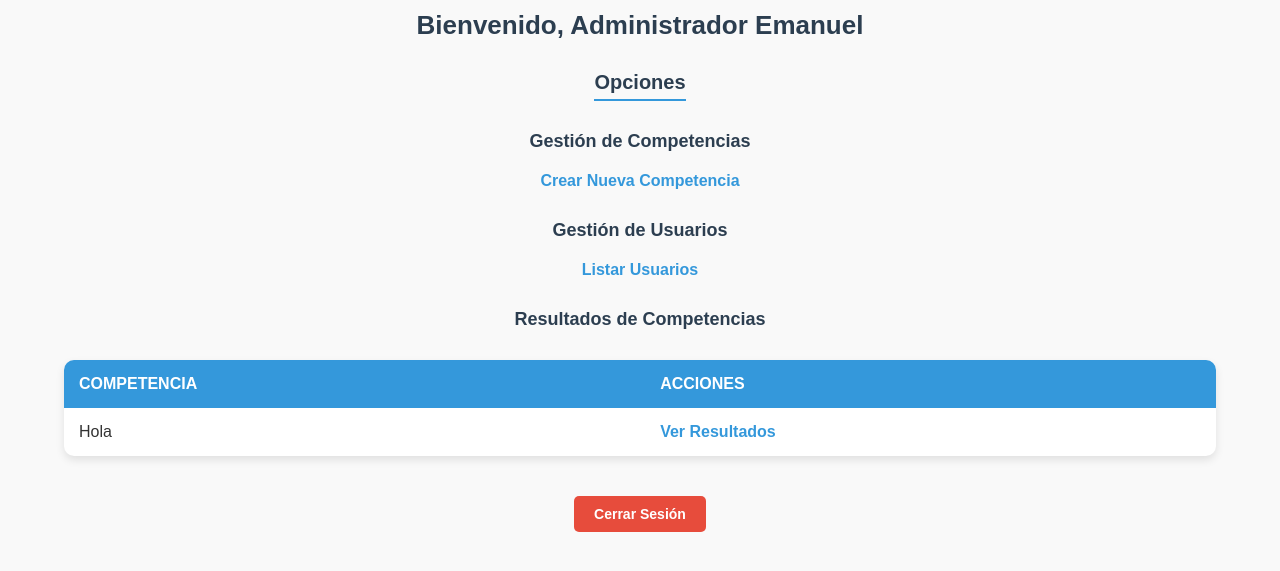
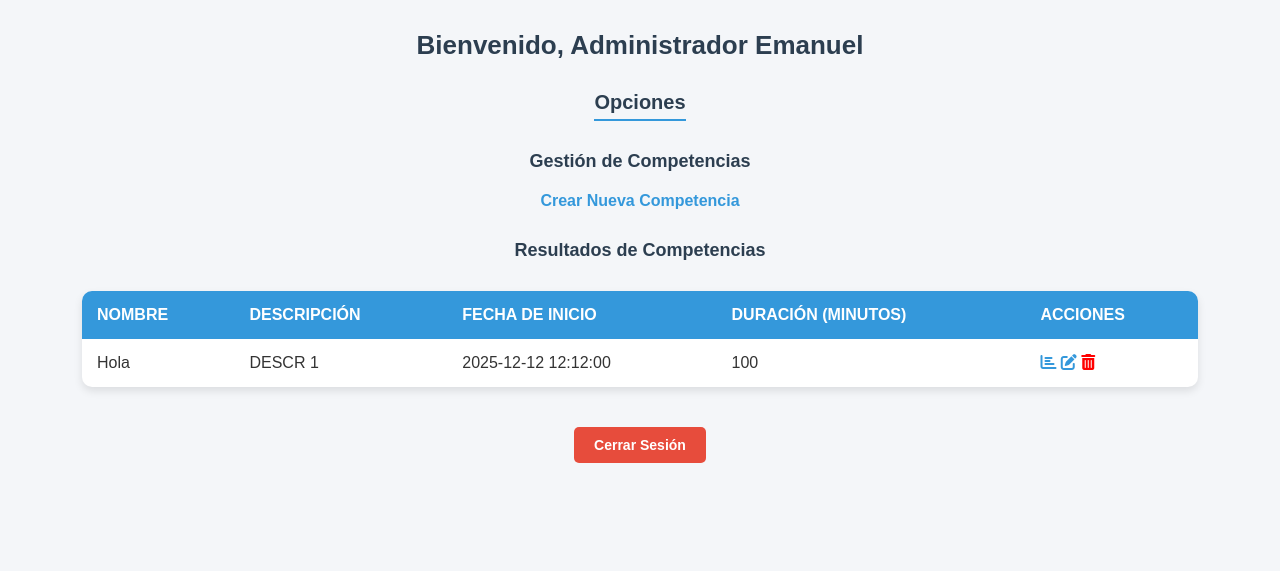
Before and after one commit to Emita314/Curie-Turing, a PHP site: page /dashboard_admin.php in a window 1280 px wide. Shown: the top 571 px of the page. Run offline with PHP 8.4, Linux system fonts and the light colour scheme; a user stored in the database is signed in; data comes from the database, SQL or seed files in the repository.

Commit message:
Se agrego iconos y eliminar
nada

```diff
--- a/dashboard_admin.php
+++ b/dashboard_admin.php
@@ -11,13 +11,12 @@
 $id_usuario = $_SESSION['id_usuario'];
 $nombre_usuario = $_SESSION['nombre'];
 
-// Obtener todas las competencias
-$sql_competencias = "SELECT * FROM competencias";
-$competencias_result = $conn->query($sql_competencias);
-
-// Obtener todos los usuarios
-$sql_usuarios = "SELECT * FROM usuarios";
-$usuarios_result = $conn->query($sql_usuarios);
+// Obtener solo las competencias creadas por el administrador actual
+$sql_competencias = "SELECT * FROM competencias WHERE creado_por = ?";
+$stmt_competencias = $conn->prepare($sql_competencias);
+$stmt_competencias->bind_param("i", $id_usuario);
+$stmt_competencias->execute();
+$competencias_result = $stmt_competencias->get_result();
 ?>
 
 <!DOCTYPE html>
@@ -25,10 +24,11 @@
 <head>
     <meta charset="UTF-8">
     <title>Dashboard Administrador</title>
+    <!-- Enlace a Font Awesome -->
+    <link rel="stylesheet" href="https://cdnjs.cloudflare.com/ajax/libs/font-awesome/6.5.0/css/all.min.css">
     <link rel="stylesheet" href="dashboard_admin.css">
 </head>
 <body>
-    <?php include 'header.php'; ?>
     <h2>Bienvenido, Administrador <?php echo htmlspecialchars($nombre_usuario); ?></h2>
     <h3>Opciones</h3>
 
@@ -37,22 +37,46 @@
         <li><a href="admin_competencias.php">Crear Nueva Competencia</a></li>
     </ul>
 
-    <h4>Gestión de Usuarios</h4>
-    <ul>
-        <li><a href="listar_usuarios.php">Listar Usuarios</a></li>
-    </ul>
-
     <h4>Resultados de Competencias</h4>
     <table>
         <tr>
-            <th>Competencia</th>
+            <th>Nombre</th>
+            <th>Descripción</th>
+            <th>Fecha de Inicio</th>
+            <th>Duración (minutos)</th>
             <th>Acciones</th>
         </tr>
-        <?php while ($competencia = $competencias_result->fetch_assoc()) { ?>
+        <?php while ($competencia = $competencias_result->fetch_assoc()) {
+            $fecha_inicio = new DateTime($competencia['fecha_inicio']);
+            $fecha_actual = new DateTime();
+            $editable = $fecha_inicio > $fecha_actual; // Verifica si se puede editar
+        ?>
         <tr>
             <td><?php echo htmlspecialchars($competencia['nombre']); ?></td>
+            <td><?php echo htmlspecialchars($competencia['descripcion']); ?></td>
+            <td><?php echo htmlspecialchars($competencia['fecha_inicio']); ?></td>
+            <td><?php echo htmlspecialchars($competencia['tiempo_limite']); ?></td>
             <td>
-                <a href="resultados_competencia.php?id_competencia=<?php echo $competencia['id_competencia']; ?>">Ver Resultados</a>
+                <!-- Botón de resultados -->
+                <a href="resultados_competencia.php?id_competencia=<?php echo $competencia['id_competencia']; ?>" title="Ver Resultados">
+                    <i class="fas fa-chart-bar"></i>
+                </a>
+
+                <!-- Botón de edición condicionado -->
+                <?php if ($editable) { ?>
+                    <a href="editar_competencia.php?id_competencia=<?php echo $competencia['id_competencia']; ?>" title="Editar">
+                        <i class="fas fa-edit"></i>
+                    </a>
+                <?php } else { ?>
+                    <i class="fas fa-edit" style="cursor: not-allowed; opacity: 0.5;" title="No editable"></i>
+                <?php } ?>
+
+                <!-- Botón de eliminar -->
+                <a href="eliminar_competencia.php?id_competencia=<?php echo $competencia['id_competencia']; ?>"
+                   onclick="return confirm('¿Estás seguro de que deseas eliminar esta competencia?');"
+                   title="Eliminar" style="color: red;">
+                    <i class="fas fa-trash-alt"></i>
+                </a>
             </td>
         </tr>
         <?php } ?>
```
